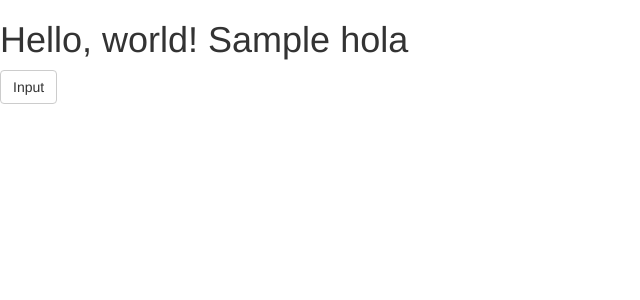
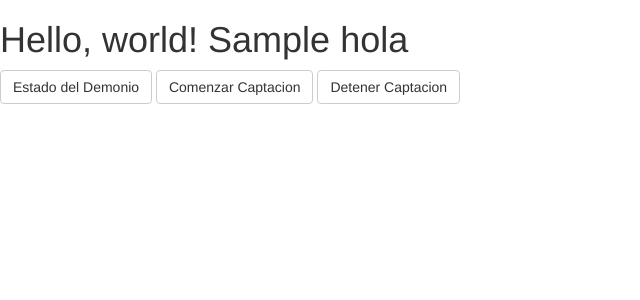
Before and after one commit to AireUSB/Mod_Concurso_Microrelatos, a Django app: template Concurso_Microrelato/concurso/templates/concurso/index.html in a window 1280 px wide. Shown: the top 300 px of the page, without its empty margins (0-640 px from the left). Run offline with Django 3.2, Linux system fonts and the light colour scheme; the template is opened without the code that fills it: most values are stand-ins (such as "Sample title", 1, 10 or a date in 2020); some libraries are stand-ins or nearby versions.

Commit message:
avances en interfaz, agregados botones provisionales al index para manejar hilo demonio captador de tweets

```diff
--- a/Concurso_Microrelato/Concurso_Microrelato/urls.py
+++ b/Concurso_Microrelato/Concurso_Microrelato/urls.py
@@ -9,8 +9,11 @@ urlpatterns = [
     # Examples:
     # url(r'^$', 'Concurso_Microrelato.views.home', name='home'),
     # url(r'^blog/', include('blog.urls')),
-    url(r'^$', 'concurso.views.index', name='index'),
-    url(r'^aprobar_tweet$', 'concurso.views.aprobarTweet', name='aprobarTweet'),
+    url(r'^$', 'concurso.views.index', name='index'),#index
+    url(r'^aprobar_tweet/$', 'concurso.views.aprobarTweet', name='aprobarTweet'),#aprueba tweets util a futuro
+    url(r'^activar_captacion/$', 'concurso.views.activarCaptacion', name='activarCaptacion'),#activa captacion
+    url(r'^desactivar_captacion/$', 'concurso.views.desactivarCaptacion', name='desactivarCaptacion'),#desactiva captacio
+    url(r'^daemon_status/$', 'concurso.views.daemonStatus', name='daemonStatus'),#status del demonio
     url(r'^admin/', include(admin.site.urls)),
     #static(settings.STATIC_URL, document_root=settings.STATIC_ROOT)
 ]
--- a/Concurso_Microrelato/concurso/templates/concurso/index.html
+++ b/Concurso_Microrelato/concurso/templates/concurso/index.html
@@ -27,7 +27,9 @@
 	</head>
 	<body>
 		<h1>Hello, world! {{hola}}</h1>
-		<input class="btn btn-default" type="button" value="Input" onclick="aprobarTweet(587258400884596737)">
+		<input class="btn btn-default" type="button" value="Estado del Demonio" onclick="location.href='daemon_status/';">
+		<input class="btn btn-default" type="button" value="Comenzar Captacion" onclick="location.href='activar_captacion/';">
+		<input class="btn btn-default" type="button" value="Detener Captacion" onclick="location.href='desactivar_captacion/';">
 
 
 
```
Also changed, not shown: Concurso_Microrelato/concurso/models.py (+16 -10 lines), Concurso_Microrelato/concurso/views.py (+16 -1 lines), README.md, 3 other files.
